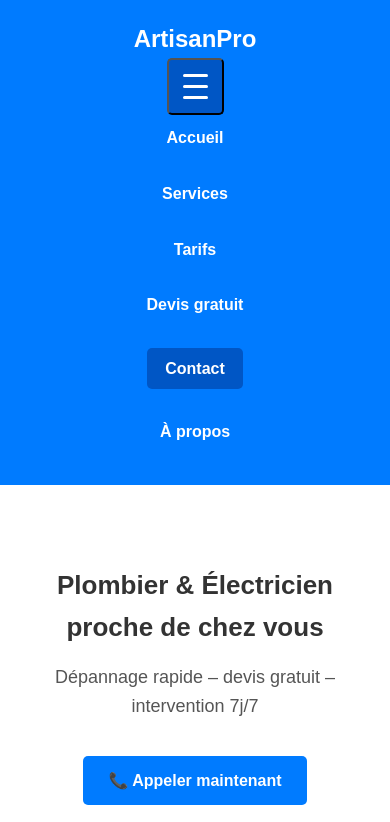
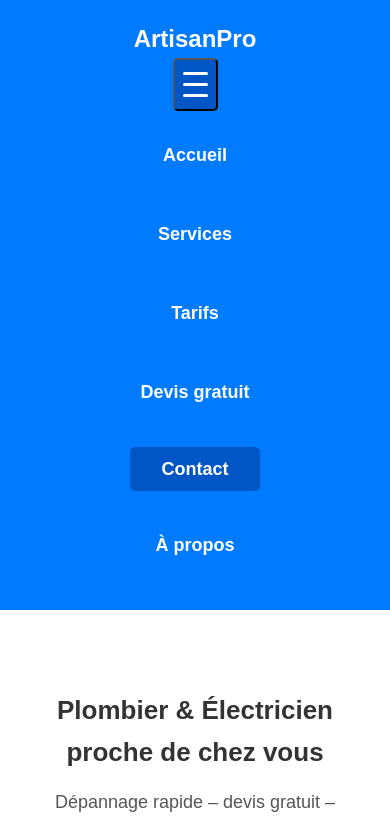
Before and after one commit to Jul1en-JS/ArtisanPro, a plain HTML site: page index.html in a window 390 px wide. Both pictures are taken after a click on the button 195 px from the left and 86 px from the top of the page. Shown: the top 822 px of the page. Drawn offline with Linux system fonts and the light colour scheme.

Commit message:
Add files via upload

```diff
--- a/style.css
+++ b/style.css
@@ -227,40 +227,51 @@ footer {
 /*         MENU BURGER          */
 /* ============================ */
 
+/* Bouton burger général */
 .burger {
-    display: none; /* sera affiché en mobile */
+    display: none;               /* masqué sur desktop */
     flex-direction: column;
     cursor: pointer;
-    background: var(--secondary); /* ← fond bleu foncé */
-    padding: 10px; /* espace autour des barres */
-    border-radius: 5px; /* coins arrondis */
+    background: var(--secondary); /* fond derrière les trois barres */
+    padding: 8px;                 /* espace autour des barres */
+    border-radius: 5px;           /* arrondi du fond */
+    z-index: 1000;                /* pour être au-dessus du contenu */
 }
 
+/* Les trois barres */
 .burger span {
     height: 3px;
     width: 25px;
-    background: white;
-    margin: 4px;
+    background: white;  /* couleur des barres */
+    margin: 4px 0;
     border-radius: 3px;
 }
 
 /* Version mobile */
 @media (max-width: 768px) {
+    .burger {
+        display: flex; /* afficher le bouton burger */
+    }
+
     nav {
         display: none;
         flex-direction: column;
         text-align: center;
         gap: 10px;
-        background: var(--primary);
-        padding-bottom: 10px;
+        background: var(--primary); /* fond du menu ouvert */
+        padding: 10px 0;
     }
 
     nav.open {
-        display: flex;
+        display: flex; /* menu visible quand burger cliqué */
     }
 
-    .burger {
-        display: flex;
+    nav a {
+        color: white;
+        padding: 10px;
+        font-size: 18px;
+        display: block;
+        text-decoration: none;
     }
 }
 
```
